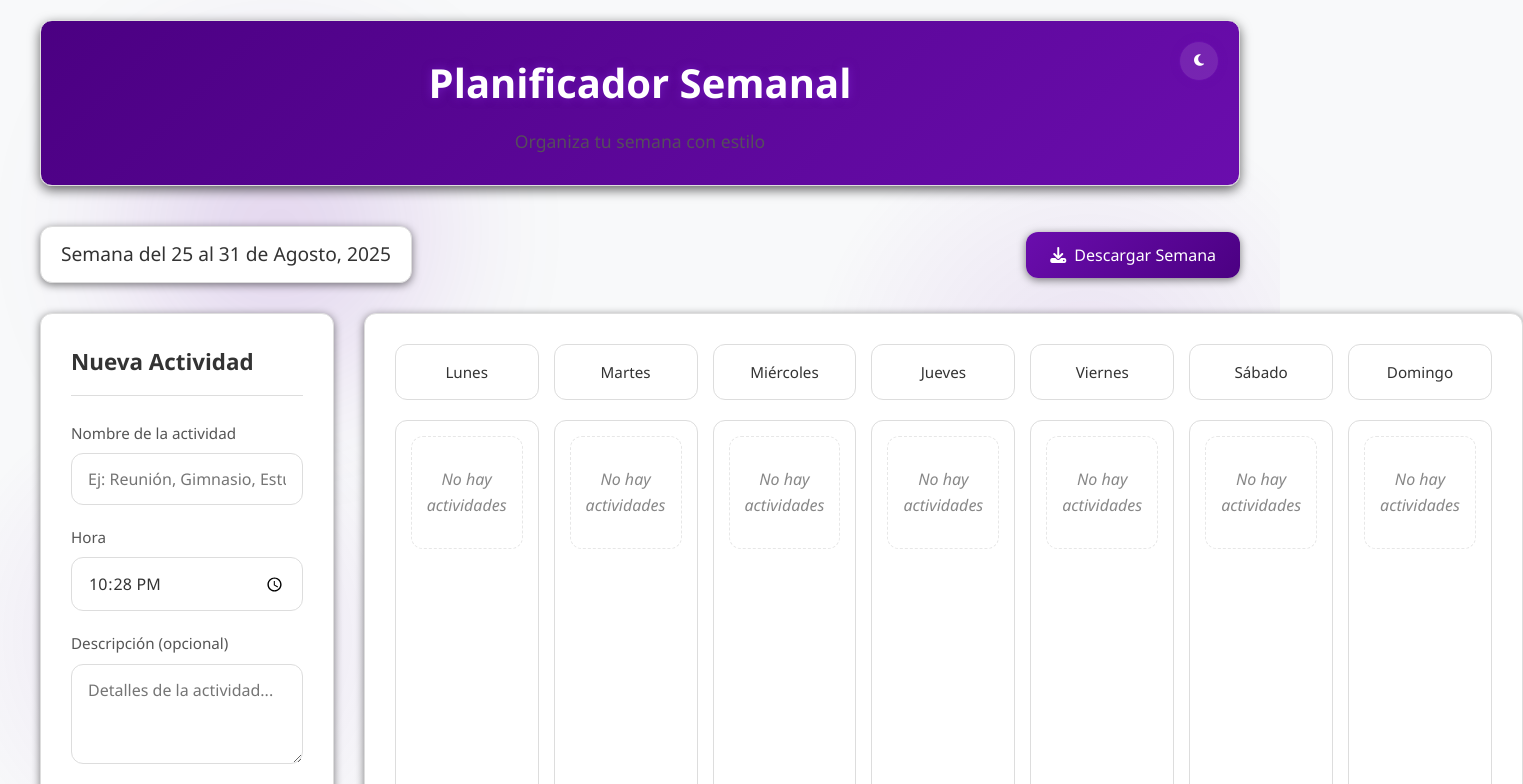
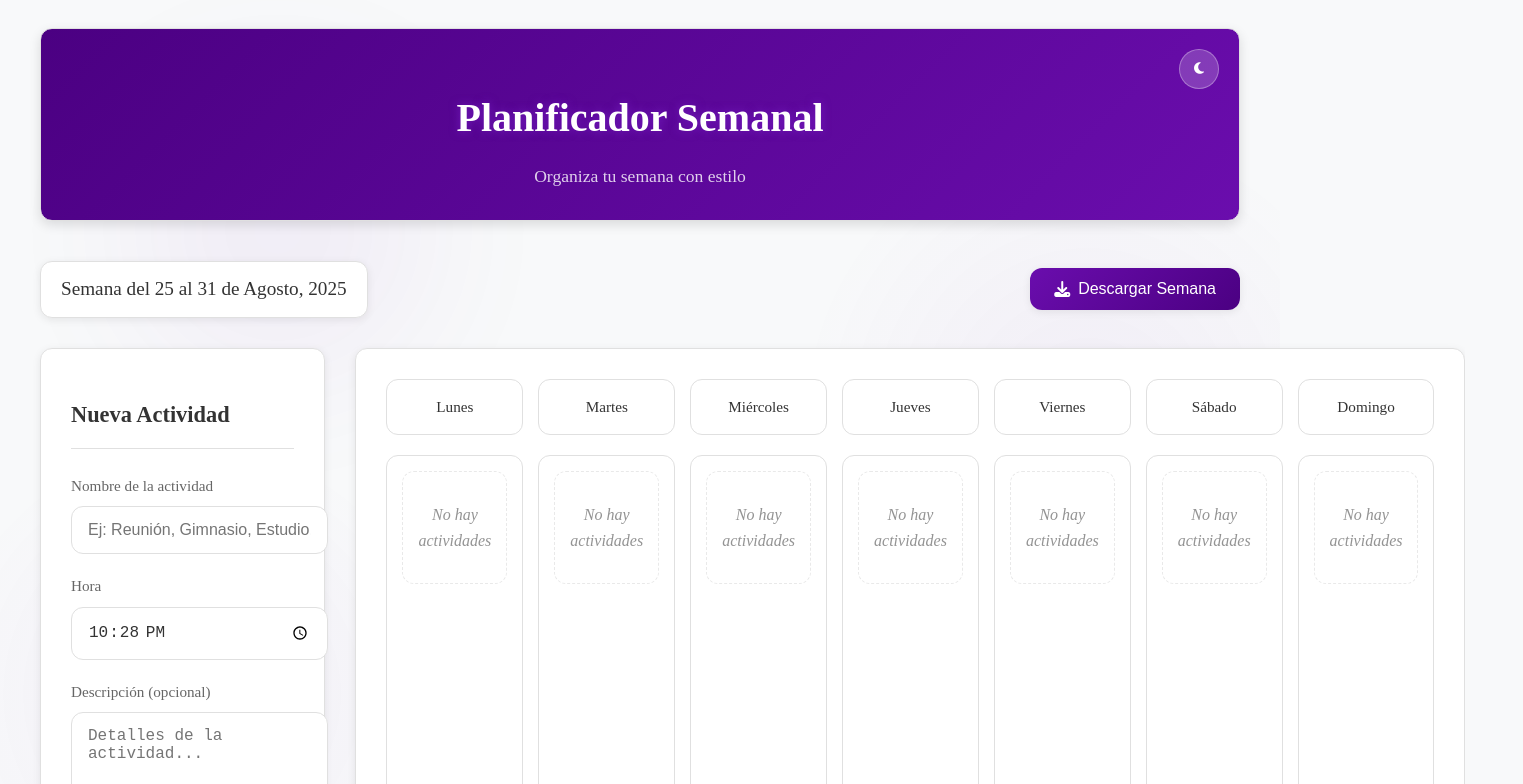
Before and after one commit to Marcos-piza118/Planificador-Semanal, a plain HTML site: page index.html in a window 1280 px wide. Both pictures are taken after a click on the button 1199 px from the left and 61 px from the top of the page. Shown: the top 784 px of the page, 1523 px wide, since content can reach past the window. Drawn offline with nearby package versions, Linux system fonts and the light colour scheme.

Commit message:
Resueltos conflictos con el repositorio remoto

```diff
--- a/assets/css/style.css
+++ b/assets/css/style.css
@@ -4,12 +4,12 @@
     --primary-light-light-mode: #9370db;
     --primary-dark-light-mode: #4b0082;
     --text-primary-light-mode: #333;
-    --text-secondary-light-mode: #555;
+    --text-secondary-light-mode: #666;
     --bg-primary-light-mode: #f8f9fa;
     --bg-secondary-light-mode: #ffffff;
     --bg-card-light-mode: #ffffff;
     --bg-header-light-mode: #6a0dad;
-    --border-color-light-mode: #ddd;
+    --border-color-light-mode: #e0e0e0;
     --success-light-mode: #28a745;
 
     /* Modo oscuro */
@@ -28,39 +28,14 @@
     --success: #8a2be2;
     --danger: #ff4d4d;
     --border-radius: 12px;
-    --shadow-sm: 0 2px 8px rgba(0, 0, 0, 0.5);
-    --shadow-md: 0 4px 12px rgba(0, 0, 0, 0.6);
-    --transition: all 0.3s ease;
+    --shadow-sm: 0 2px 8px rgba(0, 0, 0, 0.1);
+    --shadow-md: 0 4px 12px rgba(0, 0, 0, 0.15);
+    --transition: all 0.2s ease;
 }
 
-/* Modo claro */
-body.light-mode {
-    --primary: var(--primary-light-mode);
-    --primary-light: var(--primary-light-light-mode);
-    --primary-dark: var(--primary-dark-light-mode);
-    --primary-transparent: rgba(106, 13, 173, 0.2);
-    --accent: #7b68ee;
-    --text-primary: var(--text-primary-light-mode);
-    --text-secondary: var(--text-secondary-light-mode);
-    --bg-primary: var(--bg-primary-light-mode);
-    --bg-secondary: var(--bg-secondary-light-mode);
-    --bg-card: var(--bg-card-light-mode);
-    --bg-header: var(--bg-header-light-mode);
-    --border-color: var(--border-color-light-mode);
-    --success: var(--success-light-mode);
-
-    background-image:
-        radial-gradient(circle at 15% 50%, rgba(106, 13, 173, 0.1) 0%, transparent 20%),
-        radial-gradient(circle at 85% 30%, rgba(106, 13, 173, 0.1) 0%, transparent 20%),
-        radial-gradient(circle at 50% 80%, rgba(106, 13, 173, 0.1) 0%, transparent 20%);
-}
-
-* {
-    margin: 0;
-    padding: 0;
-    box-sizing: border-box;
-    font-family: 'Segoe UI', Tahoma, Geneva, Verdana, sans-serif;
-    transition: var(--transition);
+/* Reset de transiciones para elementos que no deben animarse */
+*, *::before, *::after {
+    transition: background-color 0.2s ease, color 0.2s ease, border-color 0.2s ease, box-shadow 0.2s ease;
 }
 
 body {
@@ -73,6 +48,30 @@ body {
         radial-gradient(circle at 15% 50%, rgba(138, 43, 226, 0.1) 0%, transparent 20%),
         radial-gradient(circle at 85% 30%, rgba(138, 43, 226, 0.1) 0%, transparent 20%),
         radial-gradient(circle at 50% 80%, rgba(138, 43, 226, 0.1) 0%, transparent 20%);
+}
+
+/* Modo claro - FONDO BLANCO con texto oscuro */
+body.light-mode {
+    --primary: var(--primary-light-mode);
+    --primary-light: var(--primary-light-light-mode);
+    --primary-dark: var(--primary-dark-light-mode);
+    --primary-transparent: rgba(106, 13, 173, 0.15);
+    --accent: #7b68ee;
+    --text-primary: var(--text-primary-light-mode);
+    --text-secondary: var(--text-secondary-light-mode);
+    --bg-primary: var(--bg-primary-light-mode);
+    --bg-secondary: var(--bg-secondary-light-mode);
+    --bg-card: var(--bg-card-light-mode);
+    --bg-header: var(--bg-header-light-mode);
+    --border-color: var(--border-color-light-mode);
+    --success: var(--success-light-mode);
+    --shadow-sm: 0 2px 8px rgba(0, 0, 0, 0.08);
+    --shadow-md: 0 4px 12px rgba(0, 0, 0, 0.12);
+
+    background-image:
+        radial-gradient(circle at 15% 50%, rgba(106, 13, 173, 0.05) 0%, transparent 20%),
+        radial-gradient(circle at 85% 30%, rgba(106, 13, 173, 0.05) 0%, transparent 20%),
+        radial-gradient(circle at 50% 80%, rgba(106, 13, 173, 0.05) 0%, transparent 20%);
 }
 
 .container {
@@ -96,8 +95,8 @@ header {
     position: absolute;
     top: 20px;
     right: 20px;
-    background: rgba(255, 255, 255, 0.1);
-    border: 1px solid var(--primary);
+    background: rgba(255, 255, 255, 0.2);
+    border: 1px solid rgba(255, 255, 255, 0.3);
     border-radius: 50%;
     width: 40px;
     height: 40px;
@@ -106,11 +105,11 @@ header {
     align-items: center;
     justify-content: center;
     color: white;
-    box-shadow: 0 0 10px var(--primary-transparent);
+    transition: transform 0.3s ease, background-color 0.2s ease;
 }
 
 .theme-switch:hover {
-    background: var(--primary-transparent);
+    background: rgba(255, 255, 255, 0.3);
     transform: rotate(30deg);
 }
 
@@ -126,7 +125,12 @@ h1 {
     opacity: 0.9;
     max-width: 600px;
     margin: 0 auto;
-    color: var(--text-secondary);
+    color: rgba(255, 255, 255, 0.9);
+}
+
+/* Asegurar que el subtítulo sea visible en modo claro */
+body.light-mode .subtitle {
+    color: rgba(255, 255, 255, 0.9) !important;
 }
 
 .controls {
@@ -158,7 +162,7 @@ h1 {
     cursor: pointer;
     font-size: 1rem;
     font-weight: 500;
-    transition: var(--transition);
+    transition: transform 0.2s ease, box-shadow 0.2s ease;
     display: flex;
     align-items: center;
     gap: 8px;
@@ -166,7 +170,6 @@ h1 {
 }
 
 .btn:hover {
-    background: linear-gradient(135deg, var(--primary-dark) 0%, var(--primary) 100%);
     transform: translateY(-2px);
     box-shadow: 0 0 15px var(--primary-transparent);
 }
@@ -235,7 +238,7 @@ input, select, textarea {
     border-radius: var(--border-radius);
     color: var(--text-primary);
     font-size: 1rem;
-    transition: var(--transition);
+    transition: border-color 0.2s ease, box-shadow 0.2s ease;
 }
 
 input:focus, select:focus, textarea:focus {
@@ -263,6 +266,7 @@ textarea {
     padding: 12px;
     border-radius: var(--border-radius);
     border: 1px solid var(--border-color);
+    transition: border-color 0.2s ease;
 }
 
 .day-checkbox:hover {
@@ -343,7 +347,7 @@ textarea {
     border-radius: var(--border-radius);
     box-shadow: var(--shadow-sm);
     border-left: 3px solid var(--primary);
-    transition: var(--transition);
+    transition: transform 0.2s ease, box-shadow 0.2s ease;
     position: relative;
     border: 1px solid var(--border-color);
 }
@@ -388,11 +392,11 @@ textarea {
     background: transparent;
     color: var(--text-secondary);
     border: 1px solid var(--border-color);
+    transition: background-color 0.2s ease;
 }
 
 .habit-actions button:hover {
     background: var(--primary-transparent);
-    transform: none;
 }
 
 .btn-delete {
@@ -426,7 +430,7 @@ textarea {
     border-radius: var(--border-radius);
     box-shadow: var(--shadow-md);
     transform: translateY(100px);
-    transition: var(--transition);
+    transition: transform 0.3s ease;
     z-index: 1000;
     display: flex;
     align-items: center;
@@ -487,6 +491,7 @@ footer {
     filter: blur(80px);
     z-index: -1;
     opacity: 0.15;
+    transition: opacity 0.3s ease;
 }
 
 .glow-1 {
@@ -501,6 +506,11 @@ footer {
     right: 15%;
 }
 
+/* Ocultar efectos de glow en modo claro */
+body.light-mode .glow-effect {
+    opacity: 0.05;
+}
+
 .modal {
     display: none;
     position: fixed;
@@ -508,7 +518,7 @@ footer {
     left: 0;
     right: 0;
     bottom: 0;
-    background: rgba(0, 0, 0, 0.8);
+    background: rgba(0, 0, 0, 0.7);
     z-index: 1000;
     align-items: center;
     justify-content: center;
```
